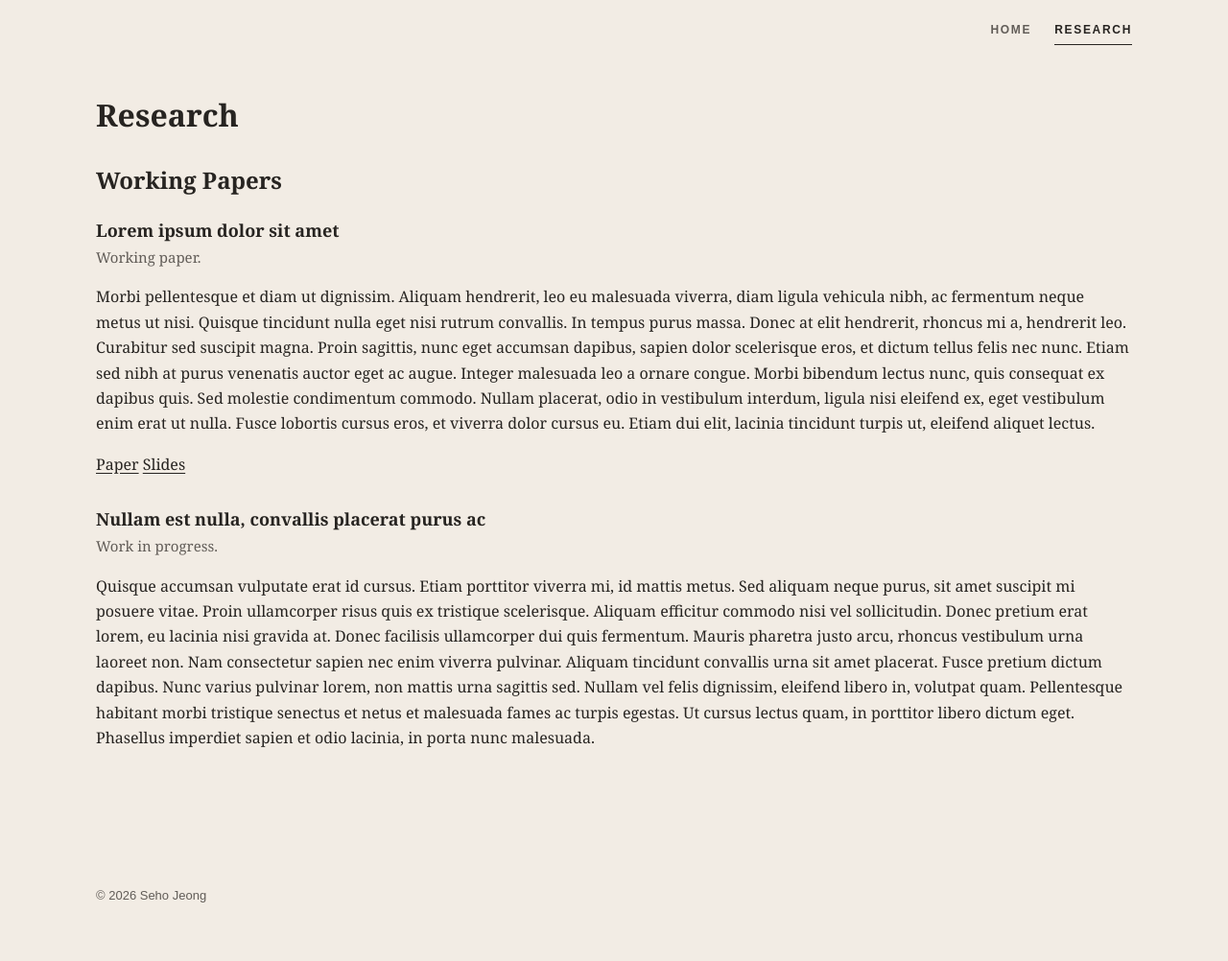
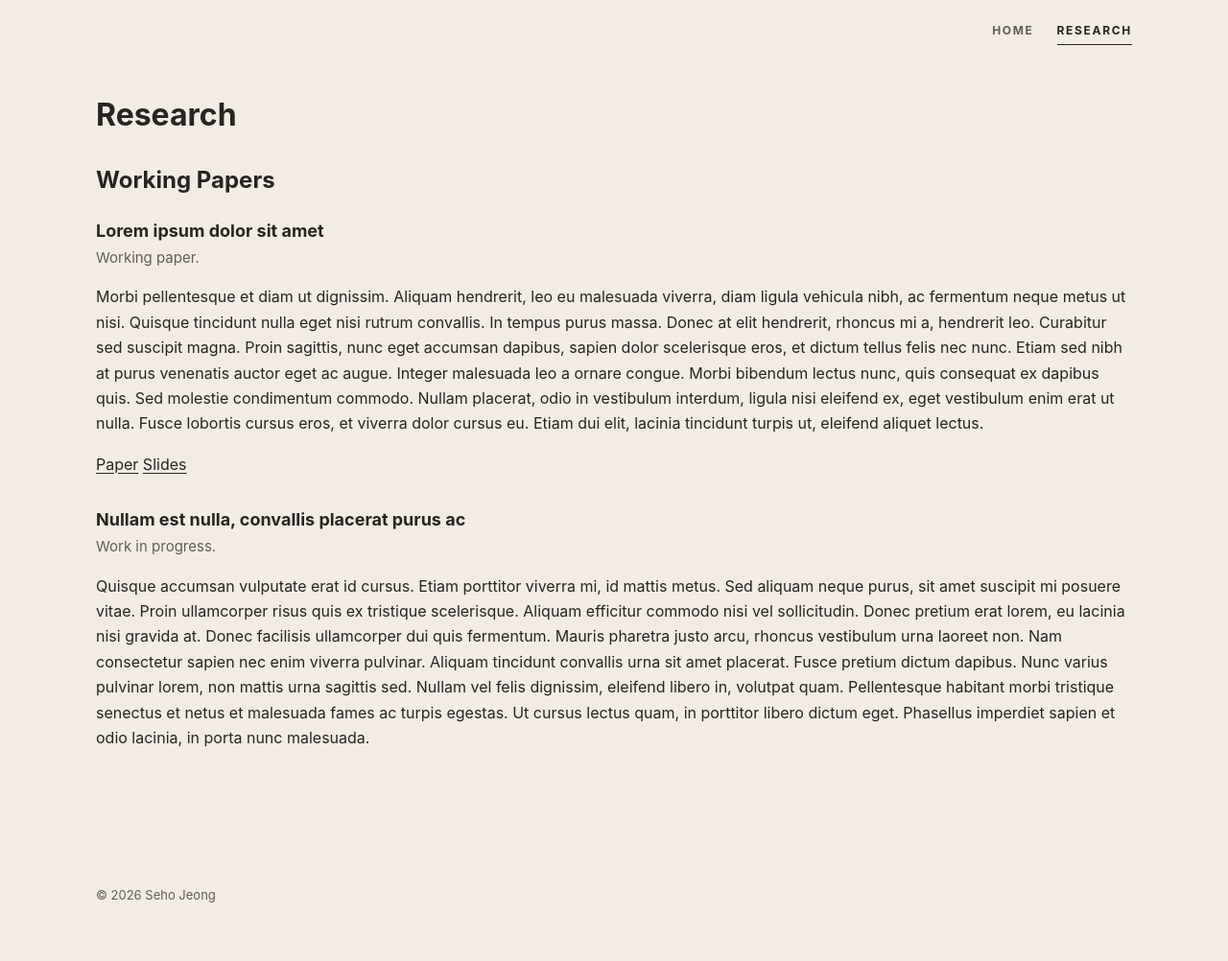
Before and after one commit to jeong-seho/jeong-seho.github.io, a Jekyll site: the page built from research.md, in a window 1280 px wide. Shown: the whole page at 96% size. Built offline with Jekyll 4.4.1, drawn with Linux system fonts in a browser that asks for light colours; some web fonts are replaced.

Commit message:
Update style.css

```diff
--- a/assets/css/style.css
+++ b/assets/css/style.css
@@ -7,6 +7,14 @@
 /* ============================================================
     1. Design Tokens
 ============================================================ */
+
+@font-face {
+    font-family: "Pretendard";
+    font-weight: 45 920;
+    font-style: normal;
+    font-display: swap;
+    src: url("../fonts/PretendardVariable.woff2") format("woff2-variations");
+}
 
 :root {
     /* Colors */
@@ -24,8 +32,8 @@
     --photo-size: 312px;
 
     /* Typography */
-    --font-serif: Georgia, "Times New Roman", Times, serif;
-    --font-sans: Arial, Helvetica, sans-serif;
+    --font-serif: "Pretendard", -apple-system, BlinkMacSystemFont, system-ui, sans-serif;
+    --font-sans: "Pretendard", -apple-system, BlinkMacSystemFont, system-ui, sans-serif;
 }
 
 
@@ -178,7 +186,7 @@ img {
     font-size: 42px;
     font-weight: 700;
     line-height: 1.1;
-    letter-spacing: -0.045em;
+    letter-spacing: -0.015em;
 }
 
 .home-intro {
```
